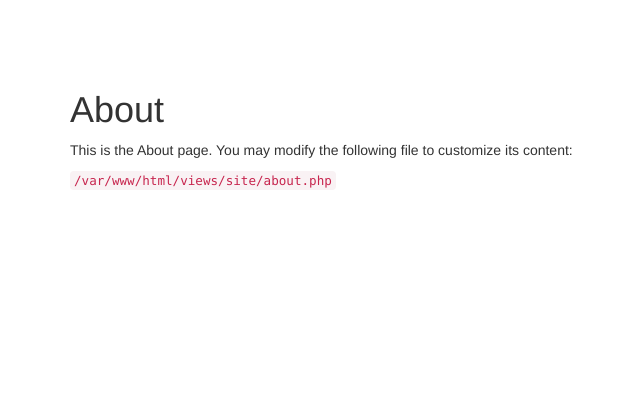
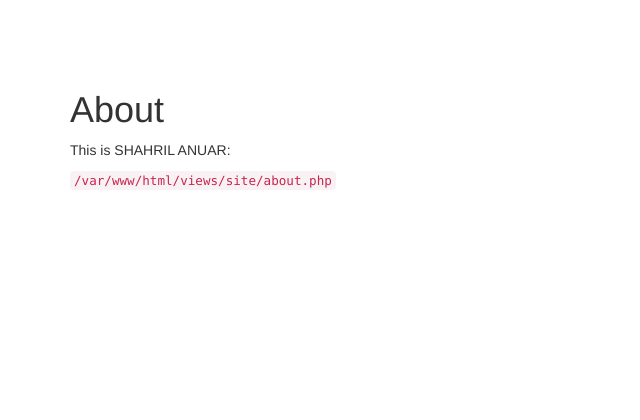
Before and after one commit to silentperson/ars, a Yii app: template views/site/about.php in a window 1280 px wide. Shown: the top 420 px of the page, without its empty margins (0-640 px from the left). Run offline with PHP 8.4 and a stand-in for Yii, Linux system fonts and the light colour scheme; the template is opened without the code that fills it, so the values that code supplies are empty; some libraries are stand-ins or nearby versions.

Commit message:
edit about us

```diff
--- a/views/site/about.php
+++ b/views/site/about.php
@@ -11,7 +11,7 @@ $this->params['breadcrumbs'][] = $this->title;
     <h1><?= Html::encode($this->title) ?></h1>
 
     <p>
-        This is the About page. You may modify the following file to customize its content:
+        This is SHAHRIL ANUAR:
     </p>
 
     <code><?= __FILE__ ?></code>
```
Also changed, not shown: 1 other file.
